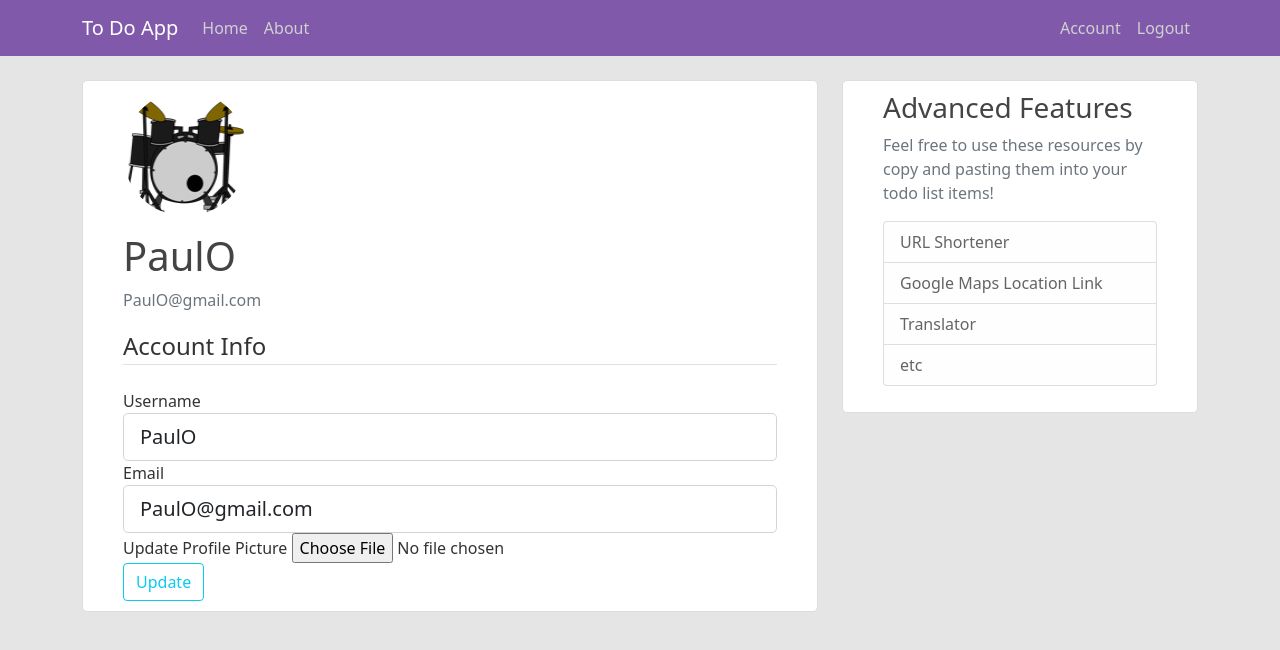
After one commit to gitit4321/todo_app, a Flask app: page /account in a window 1280 px wide. The commit adds this page. Shown: the top 650 px of the page. Run offline with Flask 2, Linux system fonts and the light colour scheme; a user stored in the database is signed in; some libraries are stand-ins or nearby versions.

Commit message:
Added user authentication and profile image

```diff
--- a/todo_app/forms.py
+++ b/todo_app/forms.py
@@ -1,6 +1,10 @@
+from flask.app import Flask
 from flask_wtf import FlaskForm
-from wtforms import StringField, PasswordField, SubmitField, BooleanField
-from wtforms.validators import DataRequired, Length, Email, EqualTo
+from flask_wtf.file import FileField, FileAllowed
+from flask_login import current_user
+from wtforms import StringField, PasswordField, SubmitField, BooleanField, TextAreaField
+from wtforms.validators import DataRequired, Length, Email, EqualTo, ValidationError
+from todo_app.models import User
 
 
 class RegistrationForm(FlaskForm):
@@ -10,9 +14,41 @@ class RegistrationForm(FlaskForm):
     confirm_password = PasswordField("Confirm Password", validators=[DataRequired(), Length(min=6, max=22), EqualTo('password')])
     submit = SubmitField('Sign Up')
 
+    def validate_username(self, username):
+        user = User.query.filter_by(username=username.data).first()
+        if user:
+            raise ValidationError('The username you entered is taken. Please choose a different username.')
+
+    def validate_email(self, email):
+        user = User.query.filter_by(email=email.data).first()
+        if user:
+            raise ValidationError('The email you entered is taken. Please choose a different email.')
 
 class LoginForm(FlaskForm):
     email = StringField('Email', validators=[DataRequired(), Email()])
     password = PasswordField("Password", validators=[DataRequired(), Length(min=6, max=22)])
     remember = BooleanField('Remember Me')
     submit = SubmitField('Login')
+
+class UpdateAccountForm(FlaskForm):
+    username = StringField('Username', validators=[DataRequired(), Length(min=2, max=20)])
+    email = StringField('Email', validators=[DataRequired(), Email()])
+    picture = FileField('Update Profile Picture', validators=[FileAllowed(['jpg', 'png'])])
+    submit = SubmitField('Update')
+
+    def validate_username(self, username):
+        if username.data != current_user.username:
+            user = User.query.filter_by(username=username.data).first()
+            if user:
+                raise ValidationError('The username you entered is taken. Please choose a different username.')
+
+    def validate_email(self, email):
+        if email.data != current_user.email:
+            user = User.query.filter_by(email=email.data).first()
+            if user:
+                raise ValidationError('The email you entered is taken. Please choose a different email.')
+
+class PostForm(FlaskForm):
+    content = TextAreaField('Content', validators=[DataRequired()]
+    )
+    submit = SubmitField('Add')
--- a/todo_app/routes.py
+++ b/todo_app/routes.py
@@ -1,20 +1,27 @@
-from flask import render_template, url_for, flash, redirect
-from todo_app import app
-from todo_app.forms import RegistrationForm, LoginForm
+import os
+import secrets
+from PIL import Image
+from flask import render_template, url_for, flash, redirect, request
+from todo_app import app, db, bcrypt
+from todo_app.forms import RegistrationForm, LoginForm, UpdateAccountForm, PostForm
 from todo_app.models import User, Post
+from flask_login import login_user, current_user, logout_user, login_required
 
 
 posts = [
     {
-        'author': "PDUB",
-        'title': "Blog Post 1",
-        'content': 'first post content',
+        'content': 'Wash the Car',
         'date_posted': 'July 20, 2021'
     },
     {
-        'author': "Speno",
-        'title': "Blog Post 2",
-        'content': 'second post content',
+        'content': 'Do the Dishes',
+        'date_posted': 'July 20, 2021'
+    }
+]
+
+completeds = [
+    {
+        'content': 'Buy Beer',
         'date_posted': 'July 21, 2021'
     }
 ]
@@ -22,7 +29,7 @@ posts = [
 @app.route("/")
 @app.route("/home")
 def home():
-    return render_template("home.html", posts=posts)
+    return render_template("home.html", posts=posts, completeds=completeds)
 
 
 @app.route("/about")
@@ -32,20 +39,78 @@ def about():
 
 @app.route("/register", methods=['GET', 'POST'])
 def register():
+    if current_user.is_authenticated:
+        return redirect(url_for('home'))
     form = RegistrationForm()
     if form.validate_on_submit():
-        flash(f'Account created for {form.username.data}!', 'success')
-        return redirect(url_for('home'))
+        hashed_password = bcrypt.generate_password_hash(form.password.data).decode('utf-8')
+        user = User(username=form.username.data, email=form.email.data, password=hashed_password)
+        db.session.add(user)
+        db.session.commit()
+        flash('Your account has been successfully created.', 'success')
+        return redirect(url_for('login'))
     return render_template('register.html', title='Register', form=form)
 
 
 @app.route("/login", methods=['GET', 'POST'])
 def login():
+    if current_user.is_authenticated:
+        return redirect(url_for('home'))
     form = LoginForm()
     if form.validate_on_submit():
-        if form.email.data == 'admin@todo.com' and form.password.data == 'password':
-            flash('You have been logged in', 'success')
-            return redirect(url_for('home'))
+        user = User.query.filter_by(email=form.email.data).first()
+        if user and bcrypt.check_password_hash(user.password, form.password.data):
+            login_user(user, remember=form.remember.data)
+            next_page = request.args.get('next')
+            return redirect(next_page) if next_page else redirect(url_for('home'))
         else:
-            flash('Login Unsucessful. Please check username and password.', 'danger')
+            flash('Login Unsuccessful. Verify that you entered the correct email and password.', 'danger')
     return render_template('login.html', title='Login', form=form)
+
+
+@app.route("/logout")
+def logout():
+    logout_user()
+    return redirect(url_for('home'))
+
+
+def save_picture(form_picture):
+    random_hex = secrets.token_hex(8)
+    _, f_ext = os.path.splitext(form_picture.filename)
+    picture_fn = random_hex + f_ext
+    picture_path = os.path.join(app.root_path, 'static/profile_pics', picture_fn)
+    output_size = (125, 125)
+    i = Image.open(form_picture)
+    i.thumbnail(output_size)
+    i.save(picture_path)
+
+    return picture_fn
+
+
+@app.route("/account", methods=['GET', 'POST'])
+@login_required
+def account():
+    form = UpdateAccountForm()
+    if form.validate_on_submit():
+        if form.picture.data:
+            picture_file = save_picture(form.picture.data)
+            current_user.image_file = picture_file
+        current_user.username = form.username.data
+        current_user.email = form.email.data
+        db.session.commit()
+        flash('Your account has been successfully updated.', 'success')
+        return redirect(url_for('account'))
+    elif request.method == 'GET':
+        form.username.data = current_user.username
+        form.email.data = current_user.email
+    image_file = url_for('static', filename='profile_pics/' + current_user.image_file)
+    return render_template('account.html', title='Account', image_file=image_file, form=form)
+
+# @app.route("/post/new", methods=['GET', 'POST'])
+# @login_required
+# def new_post():
+#     form = PostForm()
+#     if form.validate_on_submit():
+#         flash('You added a new To Do item!', 'success')
+#         return
+#     return render_template('create_post.html', title='New Post', form=form)
--- a/todo_app/static/main.css
+++ b/todo_app/static/main.css
@@ -1,5 +1,5 @@
 body {
-  background: #fafafa;
+  background: #e6e5e5;
   color: #333333;
   margin-top: 5rem;
 }
@@ -8,12 +8,12 @@ h1, h2, h3, h4, h5, h6 {
   color: #444444;
 }
 
-.bg-steel {
-  background-color: #5f788a;
+.bg-purp {
+  background-color: #8159aa;
 }
 
 .site-header .navbar-nav .nav-link {
-  color: #cbd5db;
+  color: #d0d0d0;
 }
 
 .site-header .navbar-nav .nav-link:hover {
@@ -26,9 +26,9 @@ h1, h2, h3, h4, h5, h6 {
 
 .content-section {
   background: #ffffff;
-  padding: 10px 20px;
+  padding: 10px 40px;
   border: 1px solid #dddddd;
-  border-radius: 3px;
+  border-radius: 5px;
   margin-bottom: 20px;
 }
 
--- /dev/null
+++ b/todo_app/templates/account.html
@@ -0,0 +1,57 @@
+{% extends 'layout.html' %}
+{% block content %}
+  <div class="content-section">
+    <div class="media">
+      <img class="rounded-circle account-img" src="{{ image_file }}">
+      <div class="media-body">
+        <h2 class="account-heading">{{ current_user.username  }}</h2>
+        <p class="text-secondary">{{ current_user.email }}</p>
+      </div>
+    </div>
+      <form action="" method="POST" enctype="multipart/form-data">
+        {{ form.hidden_tag() }}
+        <fieldset class="form-group">
+          <legend class="border-bottom mb-4">Account Info</legend>
+          <div class="form-group">
+            {{ form.username.label(class="form-control-label") }}
+
+            {% if form.username.errors %}
+              {{ form.username(class="form-control form-control-lg is-invalid") }}
+              <div class="invalid-feedback">
+                {% for error in form.username.errors %}
+                  <span>{{ error }}</span>
+                {% endfor %}
+              </div>
+            {% else %}
+              {{ form.username(class="form-control form-control-lg") }}
+            {% endif %}
+          </div>
+          <div class="form-group">
+            {{ form.email.label(class="form-control-label") }}
+            {% if form.email.errors %}
+              {{ form.email(class="form-control form-control-lg is-invalid") }}
+              <div class="invalid-feedback">
+                {% for error in form.email.errors %}
+                  <span>{{ error }}</span>
+                {% endfor %}
+              </div>
+            {% else %}
+              {{ form.email(class="form-control form-control-lg") }}
+            {% endif %}
+          </div>
+          <div class="form-group">
+            {{ form.picture.label() }}
+            {{ form.picture(class='form-control-file') }}
+            {% if form.picture.errors %}
+              {% for error in form.picture.errors %}
+                <span class='text-danger'>{{ error }}</span><br>
+              {% endfor %}
+            {% endif %}
+          </div>
+        </fieldset>
+        <div class="form-group">
+          {{ form.submit(class="btn btn-outline-info") }}
+        </div>
+      </form>
+  </div>
+{% endblock content %}
--- /dev/null
+++ b/todo_app/templates/create_post.html
@@ -0,0 +1,4 @@
+{% extends 'layout.html' %}
+{% block content %}
+
+{% endblock content %}
--- a/todo_app/templates/layout.html
+++ b/todo_app/templates/layout.html
@@ -16,21 +16,26 @@
 </head>
 <body>
   <header class="site-header">
-    <nav class="navbar navbar-expand-md navbar-dark bg-steel fixed-top">
+    <nav class="navbar navbar-expand-md navbar-dark bg-purp fixed-top">
       <div class="container">
         <a class="navbar-brand mr-4" href="/">To Do App</a>
         <button class="navbar-toggler" type="button" data-toggle="collapse" data-target="#navbarToggle" aria-controls="navbarToggle" aria-expanded="false" aria-label="Toggle navigation">
           <span class="navbar-toggler-icon"></span>
         </button>
-        <div class="collapse navbar-collapse" id="navbarToggle">
+        <div class="collapse navbar-collapse justify-content-between" id="navbarToggle">
           <div class="navbar-nav mr-auto">
             <a class="nav-item nav-link" href="{{ url_for('home') }}">Home</a>
             <a class="nav-item nav-link" href="{{ url_for('about') }}">About</a>
           </div>
           <!-- Navbar Right Side -->
           <div class="navbar-nav">
-            <a class="nav-item nav-link" href="{{ url_for('login') }}">Login</a>
-            <a class="nav-item nav-link" href="{{ url_for('register') }}">Register</a>
+            {% if current_user.is_authenticated %}
+              <a class="nav-item nav-link" href="{{ url_for('account') }}">Account</a>
+              <a class="nav-item nav-link" href="{{ url_for('logout') }}">Logout</a>
+            {% else %}
+              <a class="nav-item nav-link" href="{{ url_for('login') }}">Login</a>
+              <a class="nav-item nav-link" href="{{ url_for('register') }}">Register</a>
+            {% endif %}
           </div>
         </div>
       </div>
@@ -52,12 +57,12 @@
       </div>
       <div class="col-md-4">
         <div class="content-section">
-          <h3>Our Sidebar</h3>
-          <p class='text-muted'>You can put any information here you'd like.
+          <h3>Advanced Features</h3>
+          <p class='text-muted'>Feel free to use these resources by copy and pasting them into your todo list items!
             <ul class="list-group">
-              <li class="list-group-item list-group-item-light">Latest Posts</li>
-              <li class="list-group-item list-group-item-light">Announcements</li>
-              <li class="list-group-item list-group-item-light">Calendars</li>
+              <li class="list-group-item list-group-item-light">URL Shortener</li>
+              <li class="list-group-item list-group-item-light">Google Maps Location Link</li>
+              <li class="list-group-item list-group-item-light">Translator</li>
               <li class="list-group-item list-group-item-light">etc</li>
             </ul>
           </p>
```
Also changed, not shown: requirements.txt (+7 -0 lines), todo_app/__init__.py (+7 -1 lines), todo_app/models.py (+8 -3 lines), todo_app/templates/home.html (+21 -11 lines), todo_app/site.db, todo_app/static/profile_pics/7b4f0325dca241da.png (added), todo_app/static/profile_pics/default.jpg (added), todo_app/static/profile_pics/drum.png (added), 1 other file.
